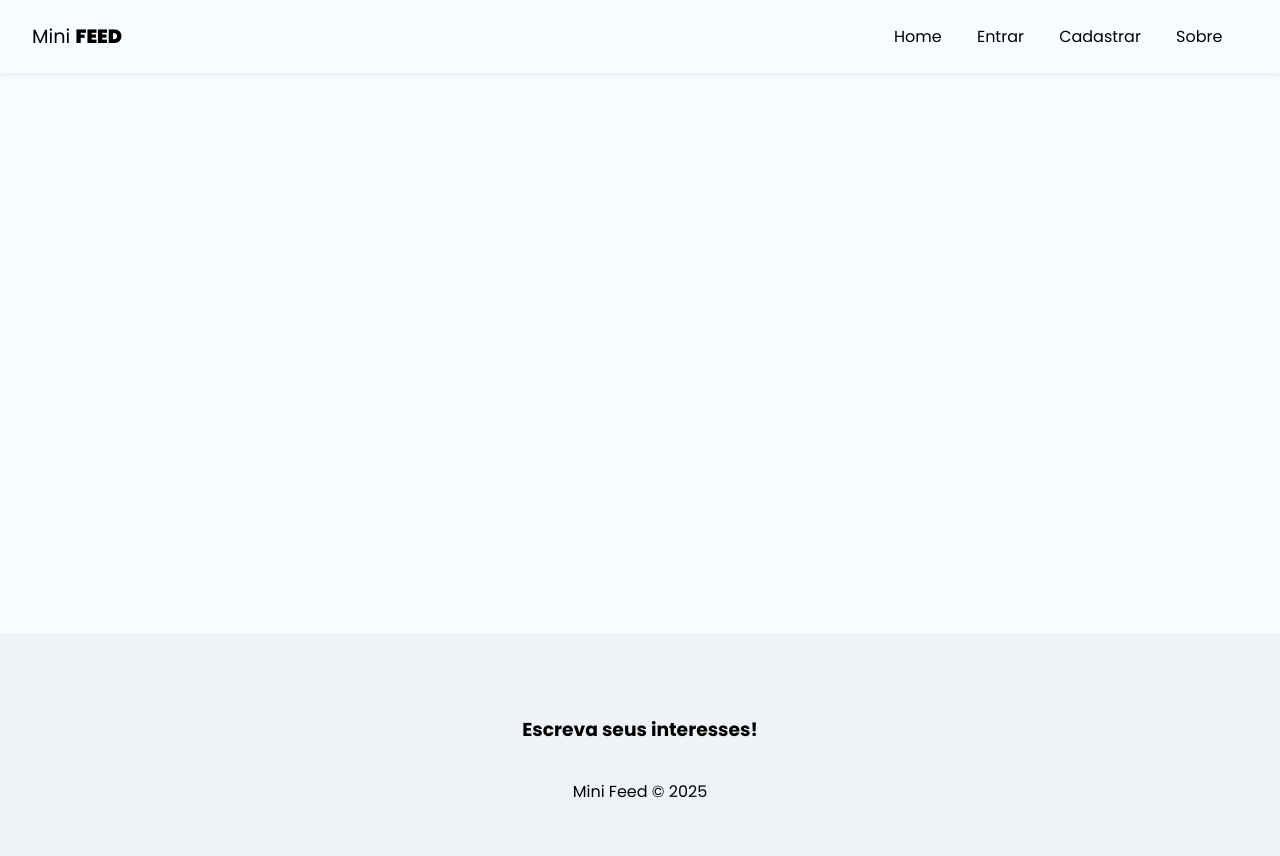
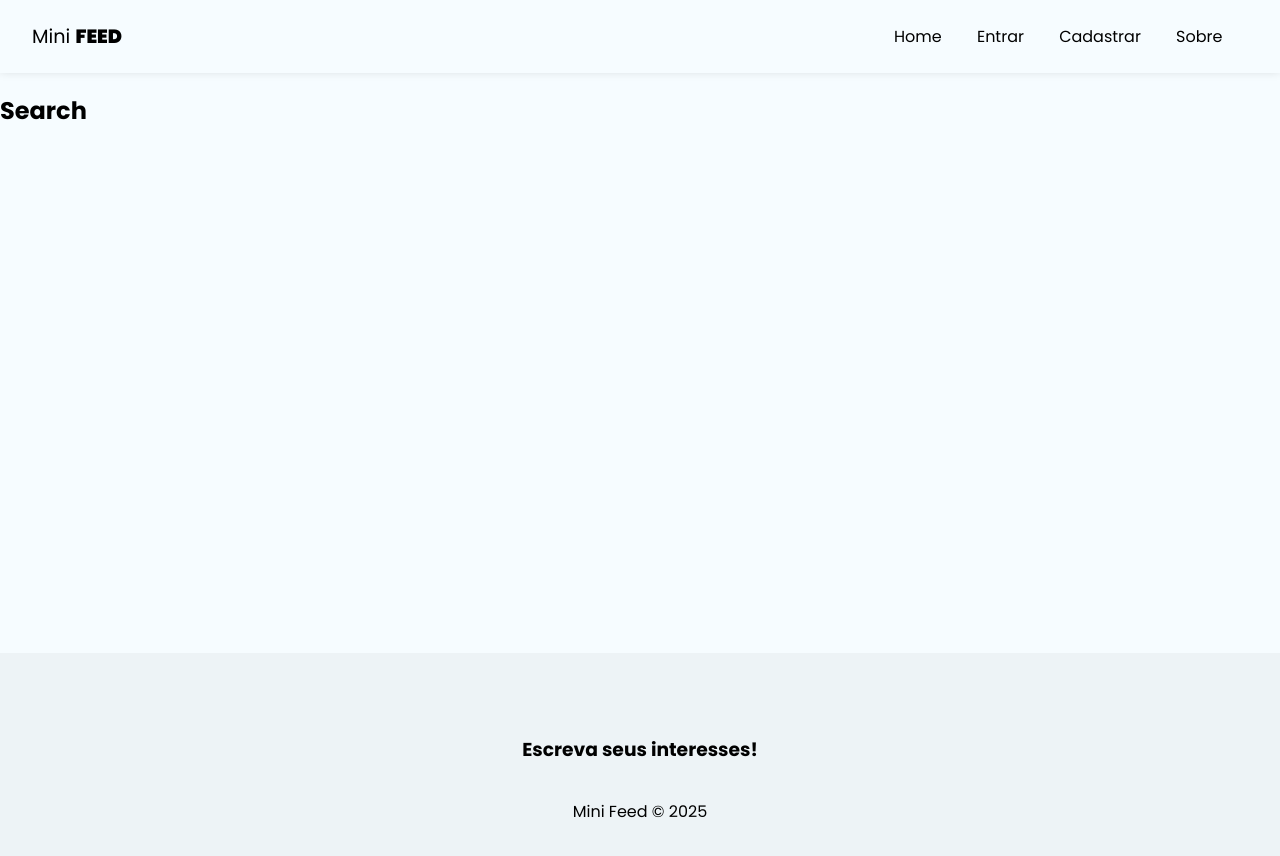
Before and after one commit to Gioomoraes/Mini-Feed, a React (Vite) app: page /search in a window 1280 px wide. Shown: the top 856 px of the page. Built offline with nearby package versions, Linux system fonts and the light colour scheme; no server answers.

Commit message:
url parameter hook

```diff
--- a/src/App.jsx
+++ b/src/App.jsx
@@ -14,6 +14,7 @@
 import Register from "./pages/Register/Register";
 import Dashboard from "./pages/Dashboard/Dashboard";
 import CreatePost from "./pages/CreatePost/CreatePost";
+import Search from "./pages/Search/Search";
 
 function App() {
   const [user, setUser] = useState(undefined);
@@ -40,15 +41,16 @@
             <Routes>
               <Route path="/" element={<Home />} />
               <Route path="/about" element={<About />} />
-               <Route
+              <Route path="/search" element={<Search />} />
+              <Route
                 path="/posts/create"
                 element={user ? <CreatePost /> : <Navigate to="/login" />}
               />
-             <Route
+              <Route
                 path="/login"
                 element={!user ? <Login /> : <Navigate to="/" />}
               />
-               <Route
+              <Route
                 path="/register"
                 element={!user ? <Register /> : <Navigate to="/" />}
               />
--- a/src/pages/Search/Search.jsx
+++ b/src/pages/Search/Search.jsx
@@ -1,7 +1,14 @@
 import React from "react";
 
+import {useFetchDocuments} from "../../hooks/useFetchDocuments";
+
 const Search = () => {
-  return <div></div>;
+  return (
+    <div>
+      <h2>Search</h2>
+      <p>{Search}</p>
+    </div>
+  );
 };
 
 export default Search;
```
Also changed, not shown: src/hooks/useQuery.jsx (added, +8 -0 lines).
